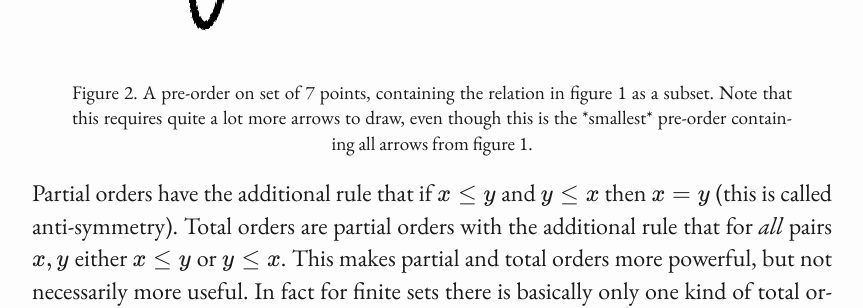
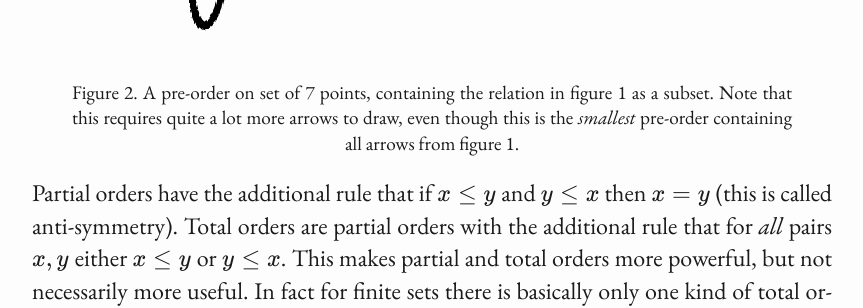
Before and after one commit to Shiandow/shiandow.github.io, a Jekyll site: the page built from _klad/category-theory-for-dbas/2-putting-the-relational-back-in-relational-databases.md, in a window 1280 px wide. Shown: the part 3772-4080 px from the top of the page, without its empty margins (208-1071 px from the left). Built offline with Jekyll 4.4.1, drawn with Linux system fonts in a browser that asks for light colours; some web fonts are replaced.

Commit message:
Small fixes

```diff
--- a/_klad/category-theory-for-dbas/2-putting-the-relational-back-in-relational-databases.md
+++ b/_klad/category-theory-for-dbas/2-putting-the-relational-back-in-relational-databases.md
@@ -146,7 +146,7 @@ The main feature of a pre-order is the fact that it is transitive (meaning that
          marker-end="url(#arrow)" stroke="black" fill="none"/>
 </g>
 </svg>
-Figure 2. A pre-order on set of 7 points, containing the relation in figure 1 as a subset. Note that this requires quite a lot more arrows to draw, even though this is the *smallest* pre-order containing all arrows from figure 1.
+Figure 2. A pre-order on set of 7 points, containing the relation in figure 1 as a subset. Note that this requires quite a lot more arrows to draw, even though this is the <em>smallest</em> pre-order containing all arrows from figure 1.
 </figure>
 
 Partial orders have the additional rule that if $x \le y$ and $y \le x$ then $x = y$ (this is called anti-symmetry). Total orders are partial orders with the additional rule that for *all* pairs $x,y$ either $x \le y$ or $y \le x$. This makes partial and total orders more powerful, but not necessarily more useful. In fact for finite sets there is basically only one kind of total order, which boils down to sorting the set.
--- a/assets/styles/default.css
+++ b/assets/styles/default.css
@@ -103,7 +103,7 @@ figure {
         width: calc(50vw - 20rem - 2rem);
     }
     aside.left {
-        margin-left: calc(20em - 50vw + 1rem);
+        margin-left: calc(20rem - 50vw + 1rem);
         margin-bottom: 1em;
         text-align: right;
         float: left;
```
